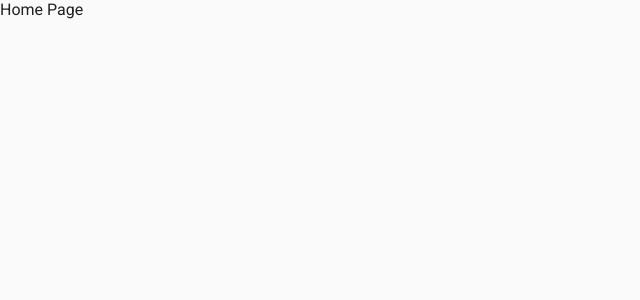
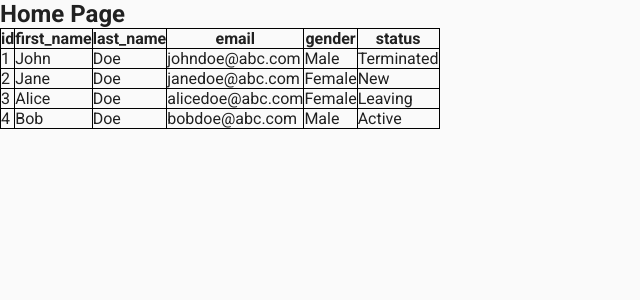
Before and after one commit to coffee-and-software-pec/frontend-react, a React (Create React App) app in the folder frontend-app/: page /home in a window 1280 px wide. Shown: the top 300 px of the page, without its empty margins (0-640 px from the left). Built offline with nearby package versions, Linux system fonts and the light colour scheme; data requests are answered from the project's data file.

Commit message:
add json server as dev dependency

```diff
--- /dev/null
+++ b/frontend-app/db.json
@@ -0,0 +1,36 @@
+{
+    "employees": [
+        {
+            "id": 1,
+            "first_name": "John",
+            "last_name": "Doe",
+            "email": "johndoe@abc.com",
+            "gender": "Male",
+            "status": "Terminated"
+        },
+        {
+            "id": 2,
+            "first_name": "Jane",
+            "last_name": "Doe",
+            "email": "janedoe@abc.com",
+            "gender": "Female",
+            "status": "New"
+        },
+        {
+            "id": 3,
+            "first_name": "Alice",
+            "last_name": "Doe",
+            "email": "alicedoe@abc.com",
+            "gender": "Female",
+            "status": "Leaving"
+        },
+        {
+            "id": 4,
+            "first_name": "Bob",
+            "last_name": "Doe",
+            "email": "bobdoe@abc.com",
+            "gender": "Male",
+            "status": "Active"
+        }
+    ]
+}
--- /dev/null
+++ b/frontend-app/src/api/api.ts
@@ -0,0 +1,7 @@
+import axios from 'axios';
+
+const api = axios.create({
+    baseURL: "http://localhost:3001"
+});
+
+export { api };
--- a/frontend-app/src/pages/HomePage/index.tsx
+++ b/frontend-app/src/pages/HomePage/index.tsx
@@ -1,9 +1,46 @@
-import React from "react"
+import React, { useEffect, useState } from "react"
+import { api } from "../../api/api";
 
 function HomePage() {
+    const [employees, setEmployees] = useState([]);
+
+    useEffect(() => {
+        async function fetchEmployees() {
+            const result = await api.get("/employees");
+            setEmployees(result.data);
+        }
+
+        fetchEmployees();
+    }, []);
+
     return (
         <>
-            <div>Home Page</div>
+            <h2>Home Page</h2>
+            <table style={{border: '1px solid black'}} rules="all">
+                <tr>
+                    <th>id</th>
+                    <th>first_name</th>
+                    <th>last_name</th>
+                    <th>email</th>
+                    <th>gender</th>
+                    <th>status</th>
+                </tr>
+                {
+                    employees.map((employee: any) => {
+                        return (
+                            <tr>
+                                <td>{employee.id}</td>
+                                <td>{employee.first_name}</td>
+                                <td>{employee.last_name}</td>
+                                <td>{employee.email}</td>
+                                <td>{employee.gender}</td>
+                                <td>{employee.status}</td>
+                            </tr>
+                        )
+                    })
+                }
+            </table>
+
         </>
     )
 }
```
Also changed, not shown: frontend-app/package.json (+6 -1 lines), 1 other file (tests, documents, lock files or other folders).
